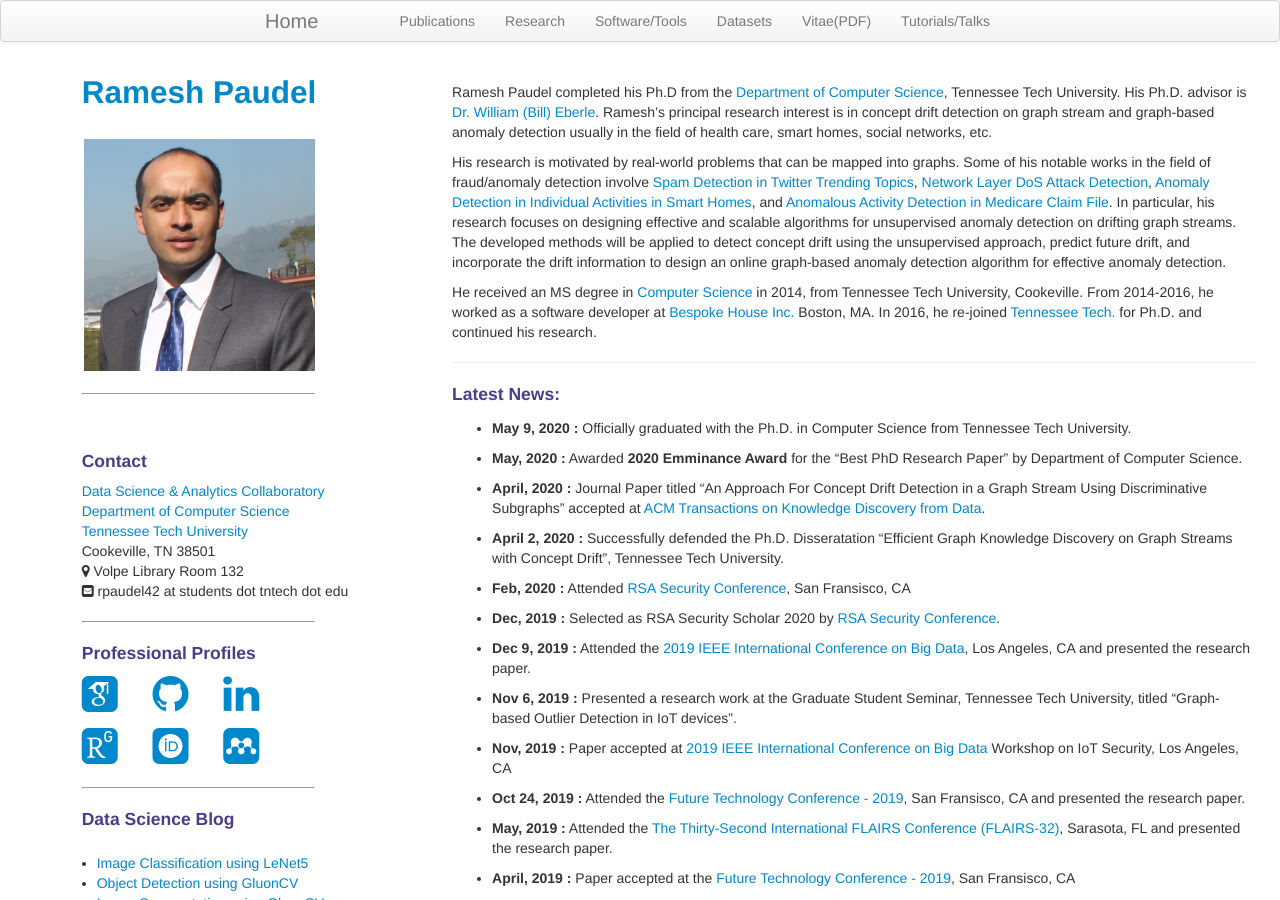
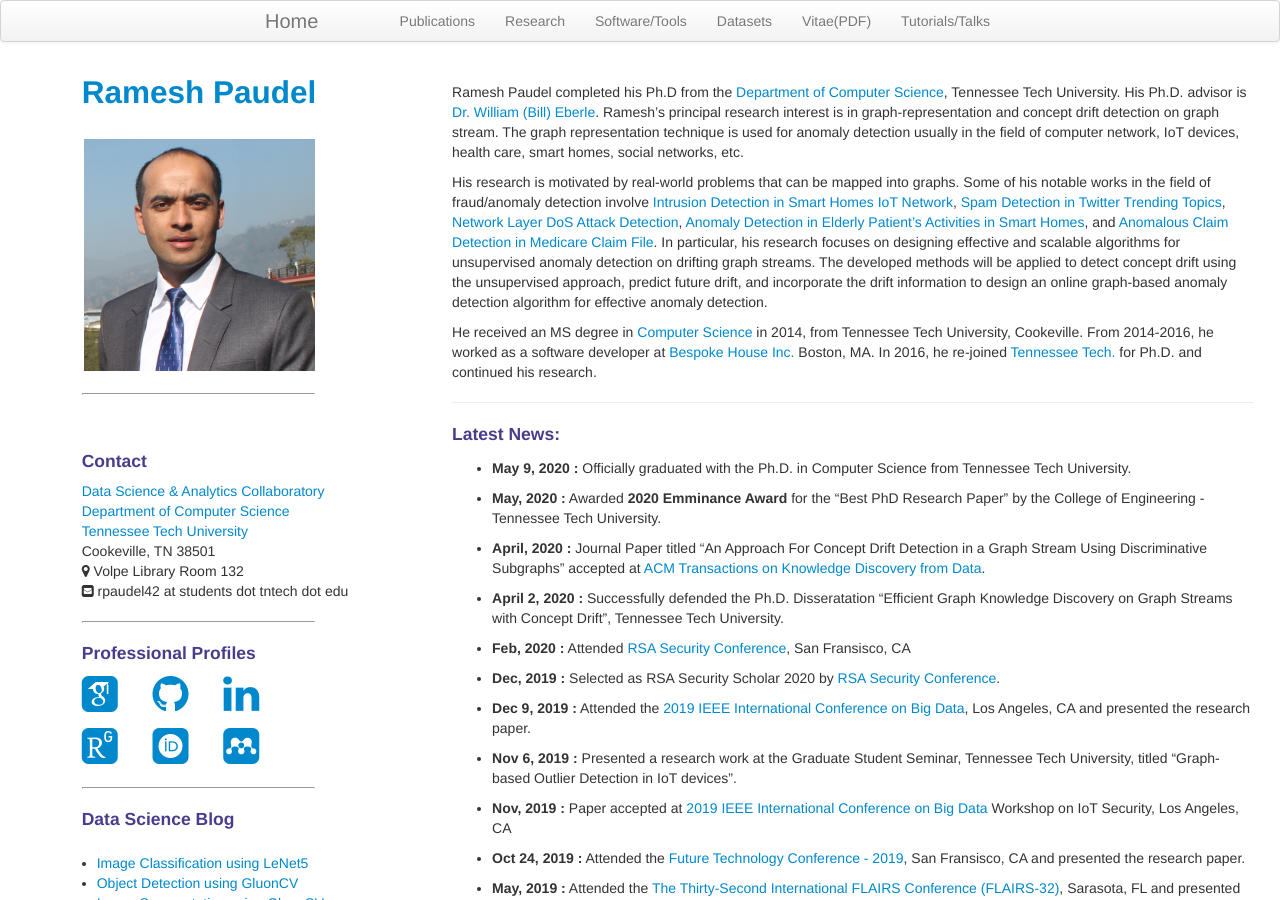
Before and after one commit to rpaudel42/rpaudel42.github.io, a Jekyll site: the page built from index.md, in a window 1280 px wide and 900 px high. Built offline with Jekyll 4.4.1, drawn with Linux system fonts in a browser that asks for light colours; nearby versions of some CDN libraries; some web fonts are replaced.

Commit message:
update links in research and correct bio in index

```diff
--- a/index.md
+++ b/index.md
@@ -6,9 +6,9 @@ keywords: Paudel, concept drift, graph stream, graph based anomaly, anomaly dete
 ---
 
 Ramesh Paudel completed his Ph.D from the [Department of Computer Science](http://www.csc.tntech.edu), Tennessee Tech University. His Ph.D. advisor is [Dr. William (Bill) Eberle](http://users.csc.tntech.edu/~weberle/).
-Ramesh's principal research interest is in concept drift detection on graph stream and graph-based anomaly detection usually in the field of health care, smart homes, social networks, etc.
+Ramesh's principal research interest is in graph-representation and concept drift detection on graph stream. The graph representation technique is used for anomaly detection usually in the field of computer network, IoT devices, health care, smart homes, social networks, etc.
 
-His research is motivated by real-world problems that can be mapped into graphs. Some of his notable works in the field of fraud/anomaly detection involve [Spam Detection in Twitter Trending Topics]({{ BASE_PATH }}/pages/spamtweet.html), [Network Layer DoS Attack Detection]({{ BASE_PATH }}/pages/dosattack.html), [Anomaly Detection in Individual Activities in Smart Homes]({{ BASE_PATH }}/pages/smarthomes.html), and [Anomalous Activity Detection in Medicare Claim File]({{ BASE_PATH }}/pages/medicare.html).
+His research is motivated by real-world problems that can be mapped into graphs. Some of his notable works in the field of fraud/anomaly detection involve [Intrusion Detection in Smart Homes IoT Network]({{ BASE_PATH }}/pages/iot.html), [Spam Detection in Twitter Trending Topics]({{ BASE_PATH }}/pages/spamtweet.html), [Network Layer DoS Attack Detection]({{ BASE_PATH }}/pages/dosattack.html), [Anomaly Detection in Elderly Patient's Activities in Smart Homes]({{ BASE_PATH }}/pages/smarthomes.html), and [Anomalous Claim Detection in Medicare Claim File]({{ BASE_PATH }}/pages/medicare.html).
 In particular, his research focuses on designing effective and scalable algorithms for unsupervised anomaly detection on drifting graph streams. The developed methods will be applied to detect concept drift using the unsupervised approach, predict future drift, and incorporate the drift information to design an online graph-based anomaly detection algorithm for effective anomaly detection.
 
 He received an MS degree in [Computer Science](http://www.csc.tntech.edu)
@@ -18,7 +18,7 @@ in 2014, from Tennessee Tech University, Cookeville. From 2014-2016, he worked a
 #### Latest News:
 * **May 9, 2020 :** Officially graduated with the Ph.D. in Computer Science from Tennessee Tech University.
 
-* **May, 2020 :** Awarded **2020 Emminance Award** for the "Best PhD Research Paper" by Department of Computer Science.
+* **May, 2020 :** Awarded **2020 Emminance Award** for the "Best PhD Research Paper" by the College of Engineering - Tennessee Tech University.
 
 * **April, 2020 :** Journal Paper titled "An Approach For Concept Drift Detection in a Graph Stream Using Discriminative Subgraphs" accepted at [ACM Transactions on Knowledge Discovery from Data](https://dl.acm.org/journal/tkdd).
 
```
Also changed, not shown: pages/dosattack.md (+1 -1 lines), pages/iot.md (+6 -0 lines), pages/pubs.md (+4 -3 lines), pages/smarthomes.md (+1 -1 lines), pages/spamtweet.md (+1 -1 lines).
